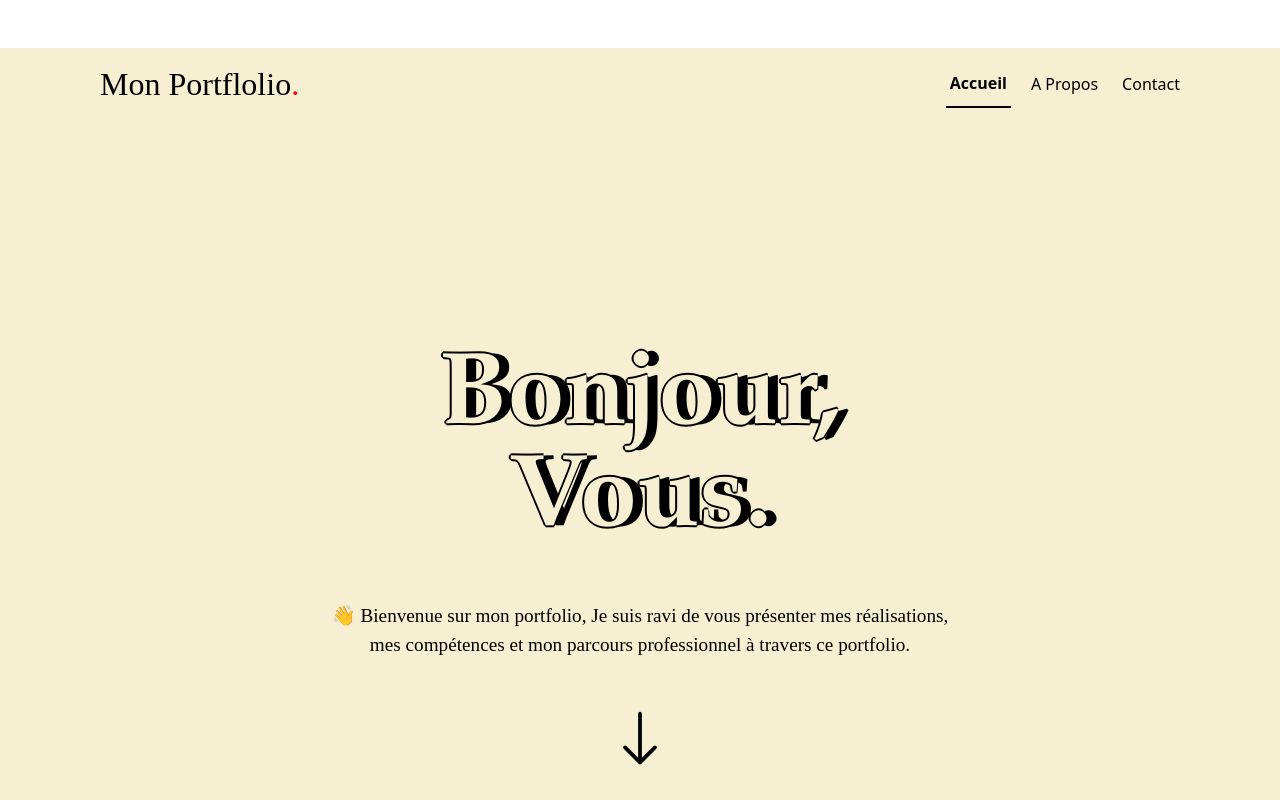
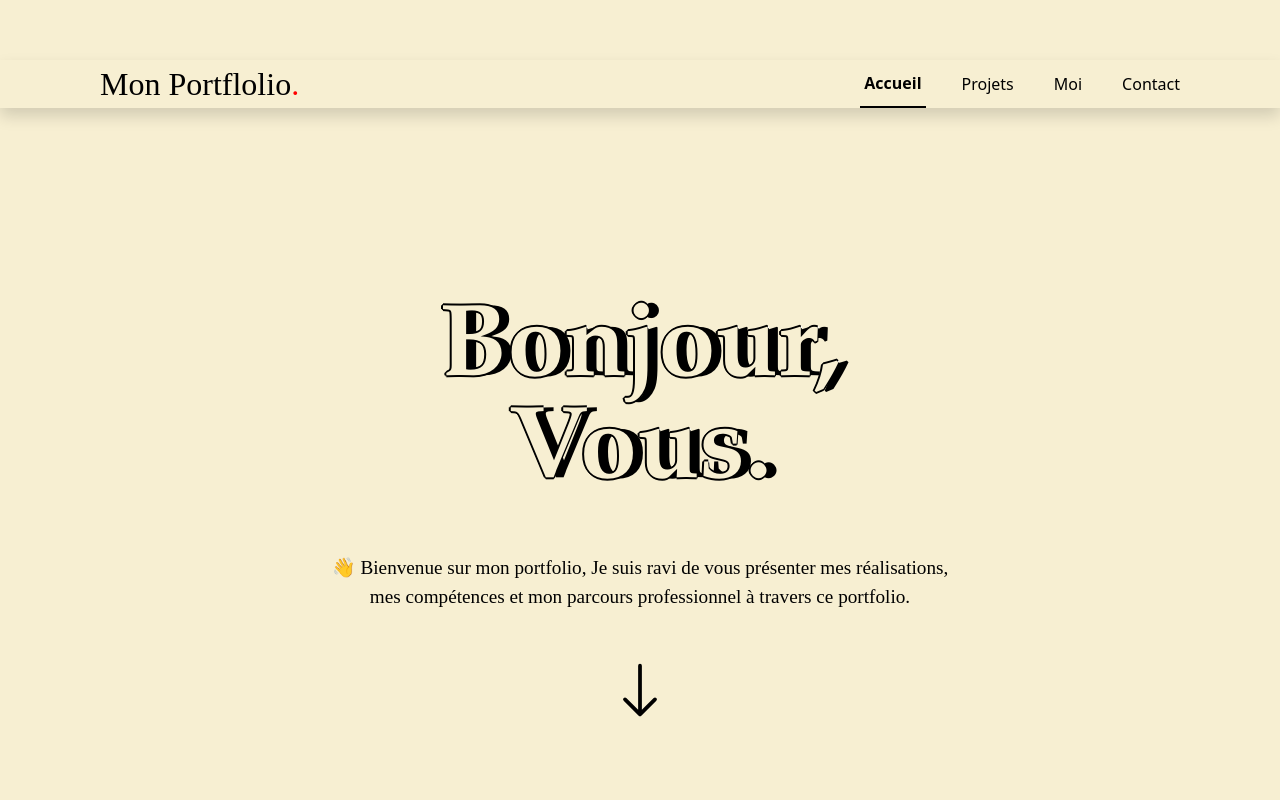
Before and after one commit to abdul-kodir2020/Mon-portfolio, a React (Create React App) app: page / in a window 1280 px wide. Shown: the top 800 px of the page. Built offline with nearby package versions, Linux system fonts and the light colour scheme; a web font is replaced by a local one.

Commit message:
2 files modified

```diff
--- a/src/components/Header.js
+++ b/src/components/Header.js
@@ -1,7 +1,7 @@
 import React, { useState, useEffect } from 'react';
 import { Link } from 'react-router-dom';
 function Header() {
-  const [position, setPosition] = useState('absolute');
+  const [position, setPosition] = useState({});
 
   useEffect(() => {
     window.addEventListener('scroll', handleScroll);
@@ -15,13 +15,17 @@ function Header() {
 
   const handleScroll = (e) => {
     if (window.scrollY >= window.innerHeight / 5) {
-      setPosition('sticky');
+      setPosition({ position: 'sticky', top: '0' });
     } else {
+      setPosition('');
     }
   };
 
   return (
-    <div className="absolute" style={{ position: position }}>
+    <div
+      className="absolute shadow"
+      style={{ position: position.position, top: position.top }}
+    >
       <nav>
         <Link to="/" className="site-title">
           Mon Portflolio <span className="point">.</span>
@@ -31,7 +35,10 @@ function Header() {
             <Link to="/">Accueil</Link>
           </li>
           <li className="nav-link">
-            <Link to="/a-propos">A Propos</Link>
+            <Link to="/a-propos">Projets</Link>
+          </li>
+          <li className="nav-link">
+            <Link to="/a-propos">Moi</Link>
           </li>
           <li className="nav-link">
             <Link to="/contact">Contact</Link>
--- a/src/style.css
+++ b/src/style.css
@@ -52,6 +52,8 @@ p {
   position: absolute;
   top: 60px;
   width: 100%;
+  background-color: #f7efd2;
+  z-index: 1000;
 }
 
 nav {
@@ -71,7 +73,7 @@ nav ul {
   margin: 0;
   list-style: none;
   display: flex;
-  gap: 1rem;
+  gap: 2rem;
   font-size: 1rem;
 }
 
@@ -116,7 +118,7 @@ footer {
 
 footer ul {
   display: flex;
-  gap: 1.5rem;
+  gap: 2rem;
   padding: 0;
   margin-top: 20px;
 }
@@ -149,7 +151,6 @@ footer ul li:hover a {
   }
 
   nav ul {
-    gap: 2rem;
     padding-top: 20px;
     justify-content: center;
   }
```
